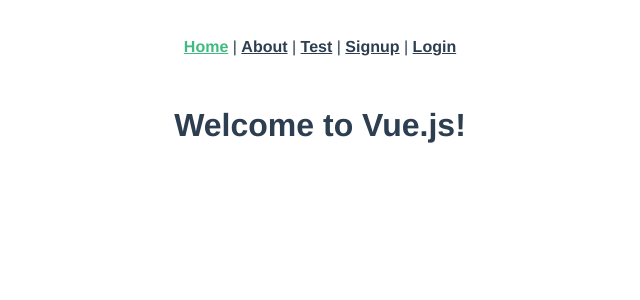
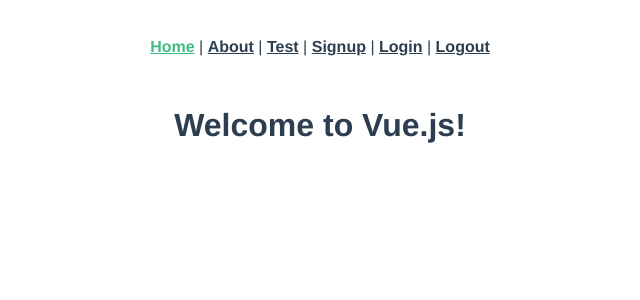
Before and after one commit to tweinacker57/blog_frontend_app, a Vue app: page / in a window 1280 px wide. Shown: the top 300 px of the page, without its empty margins (320-960 px from the left). Built offline with nearby package versions, Linux system fonts and the light colour scheme.

Commit message:
Add logout page, route, and link

```diff
--- a/src/App.vue
+++ b/src/App.vue
@@ -5,7 +5,8 @@
       <router-link to="/about">About</router-link> |
       <router-link to="/test">Test</router-link> |
       <router-link to="/signup">Signup</router-link> |
-      <router-link to="/login">Login</router-link>
+      <router-link to="/login">Login</router-link> |
+      <router-link to="/logout">Logout</router-link>
     </div>
     <router-view/>
   </div>
--- a/src/router/index.js
+++ b/src/router/index.js
@@ -4,6 +4,8 @@
 import Test from '../views/Test.vue'
 import Signup from "../views/Signup.vue";
 import Login from "../views/Login.vue";
+import Logout from "../views/Logout.vue";
+
 
 
 Vue.use(VueRouter)
@@ -26,8 +28,13 @@
   },
   {
     path: "/signup",
-    name: "signup",
+    name: "Signup",
     component: Signup
+  },
+  {
+    path: "/logout",
+    name: "Logout",
+    component: Logout
   },
   {
     path: '/about',
--- /dev/null
+++ b/src/views/Logout.vue
@@ -0,0 +1,16 @@
+<template>
+  <div class="logout">
+  </div>
+</template>
+
+<script>
+import axios from "axios";
+
+export default {
+  created: function () {
+    delete axios.defaults.headers.common["Authorization"];
+    localStorage.removeItem("jwt");
+    this.$router.push("/");
+  },
+};
+</script>
```
